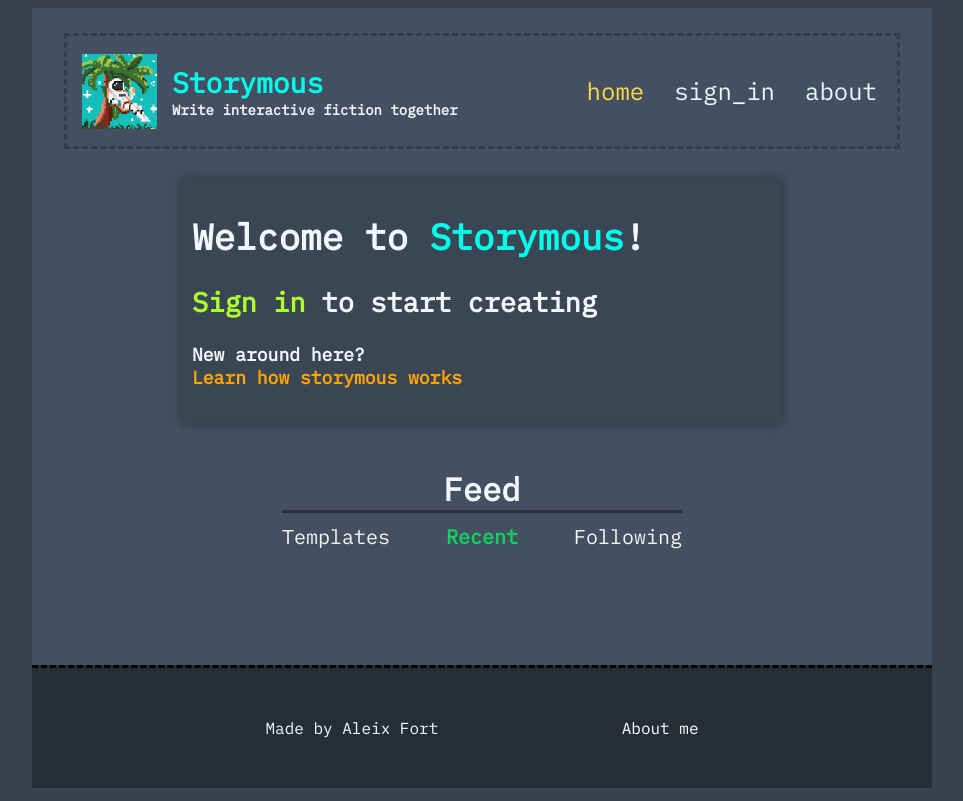
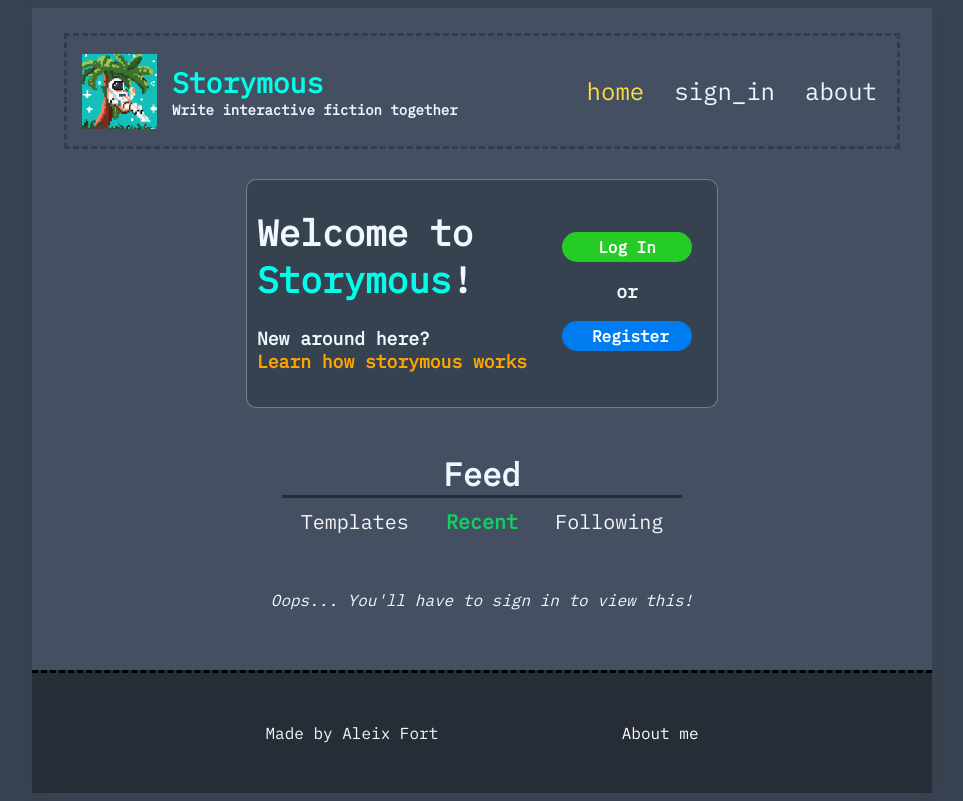
Before and after one commit to aleixfortm/storymous-old, a Flask app: page /home/recent in a window 1280 px wide. Shown: the whole page, without its empty margins (158-1121 px from the left). Run offline with Flask 2, Linux system fonts and the light colour scheme; data that the repository does not hold is empty; parts of the project's set-up code (start-up, migrations or seed data) failed here and were passed over.

Commit message:
Edited homepage and added buttons for signing in

```diff
--- a/static/styles.css
+++ b/static/styles.css
@@ -279,22 +279,13 @@ body {
     border: 3px solid whitesmoke;
 }
 
-.introduction__box-2 {
-    max-width: 600px;
-    margin: 25px auto 0 auto;
-    padding: 10px 0px;
-    background-color: #3b4655;
-    display: flex;
-    flex-direction: row;
-    flex-direction: row;
-    justify-content: space-between;
-    box-shadow: 0 0 10px 0 #29313a;
-}
+
 
 .introduction__text-2 {
     font-size: large;
     justify-content: center;
     margin-left: 10px;
+    padding-right: 10px;
 }
 
 .introduction__signin {
@@ -403,8 +394,84 @@ body {
 
 /* ---------- Feed-selector ------------*/
 
+.signup-buttons {
+    justify-content: space-evenly;
+    align-items: center;
+    text-align: center;
+    padding: 10px 25px;
+    margin: auto auto;
+}
+
+.login-home{
+    padding: 5px 30px;
+    background-color: whitesmoke;
+    color: #ffffff;
+    border-radius: 15px;
+    font-weight: bold;
+    font-size: medium;
+    max-width: 70px;
+    margin: auto;
+    background-color: rgb(37, 204, 37);
+}
+
+.login-home:hover {
+    background-color: rgb(24, 136, 24);
+}
+
+.register-home {
+    padding: 5px 30px;
+    background-color: whitesmoke;
+    color: #ffffff;
+    border-radius: 15px;
+    font-weight: bold;
+    font-size: medium;
+    max-width: 70px;
+    margin: auto;
+    background-color: rgb(0, 124, 240);
+}
+
+.register-home:hover {
+    background-color: rgb(0, 83, 161);
+}
+
+.introduction__box-2 {
+    width: fit-content;
+    display: flex;
+    flex-direction: row;
+    justify-content:space-around;
+    background-color: #374250;
+    margin: 20px auto;
+    padding: 5px 0 10px 0;
+    font-size: large;
+    border: 1px solid rgba(245, 245, 245, 0.329);
+    border-radius: 10px;
+}
+
+.logout-button {
+    padding: 5px 30px;
+    background-color: whitesmoke;
+    color: #ffffff;
+    border-radius: 15px;
+    font-weight: bold;
+    font-size: medium;
+    max-width: 70px;
+    margin: auto;
+    background-color: rgb(224, 20, 20);
+}
+
+.logout-button:hover {
+    background-color: rgb(156, 32, 32);
+}
+
 .feed-selector {
     margin: 0 5px;
+}
+
+@media screen and (max-width: 530px) {
+    .introduction__box-2 {
+        flex-direction: column;
+    }
+
 }
 
 .feed-selector__container {
@@ -424,13 +491,13 @@ body {
     margin-bottom: 10px;
     cursor: default;
     font-weight: bolder;
-    border-bottom: 3px solid #2a313b;
+    border-bottom: 3px solid #282e35;
 }
 
 .feed-selector__options-container {
     display: flex;
     flex-direction: row;
-    justify-content: space-between;
+    justify-content: space-around;
     align-items: center;
     text-align: center;
 }
--- a/templates/404.html
+++ b/templates/404.html
@@ -5,7 +5,7 @@
                     {% if user_logged %}
                     <li class="navbar__navigation-item"><a href="{{url_for('home.home')}}" class="navbar__link " style="color:rgb(255, 220, 64);">home</a></li>
                     <li class="navbar__navigation-item"><a href="{{url_for('posts.user')}}" class="navbar__link ">profile</a></li>
-                    <li class="navbar__navigation-item"><a href="{{url_for('auth.logout')}}" class="navbar__link ">log_out</a></li>
+                    <li class="navbar__navigation-item"><a href="{{url_for('auth.logout')}}" class="navbar__link ">settings</a></li>
                     {% else %}
                     <li class="navbar__navigation-item"><a href="{{url_for('home.home')}}" class="navbar__link " style="color:rgb(255, 220, 64);">home</a></li>
                     <li class="navbar__navigation-item"><a href="{{url_for('auth.login')}}" class="navbar__link ">sign_in</a></li>
--- a/templates/about.html
+++ b/templates/about.html
@@ -5,7 +5,7 @@
             {% if user_logged %}
             <li class="navbar__navigation-item"><a href="{{url_for('home.home')}}" class="navbar__link ">home</a></li>
             <li class="navbar__navigation-item"><a href="{{url_for('posts.user')}}" class="navbar__link ">profile</a></li>
-            <li class="navbar__navigation-item"><a href="{{url_for('auth.logout')}}" class="navbar__link ">log_out</a></li>
+            <li class="navbar__navigation-item"><a href="{{url_for('auth.logout')}}" class="navbar__link ">settings</a></li>
             {% else %}
             <li class="navbar__navigation-item"><a href="{{url_for('home.home')}}" class="navbar__link ">home</a></li>
             <li class="navbar__navigation-item"><a href="{{url_for('auth.login')}}" class="navbar__link ">sign_in</a></li>
--- a/templates/feeds/recent.html
+++ b/templates/feeds/recent.html
@@ -13,6 +13,7 @@
 
 <main class="main">
     <section class="story">
+        {% if user_logged %}
             {% if stories %}
                 {% for story in stories %}
                     <div>
@@ -40,5 +41,8 @@
                     </div>
                 {% endfor %}
             {% endif %}
+        {% else %}
+        <p class="oops-feed">Oops... You'll have to sign in to view this!</p>
+        {% endif %}
     </section>
 </main>
--- a/templates/home.html
+++ b/templates/home.html
@@ -5,7 +5,7 @@
                     {% if user_logged %}
                     <li class="navbar__navigation-item"><a href="{{url_for('home.home')}}" class="navbar__link " style="color:rgb(255, 220, 64);">home</a></li>
                     <li class="navbar__navigation-item"><a href="{{url_for('posts.user')}}" class="navbar__link ">profile</a></li>
-                    <li class="navbar__navigation-item"><a href="{{url_for('auth.logout')}}" class="navbar__link ">log_out</a></li>
+                    <li class="navbar__navigation-item"><a href="{{url_for('auth.logout')}}" class="navbar__link ">settings</a></li>
                     {% else %}
                     <li class="navbar__navigation-item"><a href="{{url_for('home.home')}}" class="navbar__link " style="color:rgb(255, 220, 64);">home</a></li>
                     <li class="navbar__navigation-item"><a href="{{url_for('auth.login')}}" class="navbar__link ">sign_in</a></li>
@@ -27,14 +27,17 @@
                     Learn how storymous works</a></h4>
             </div>
         </div>
-
     {% else %}
     <div class="introduction__box-2">
         <div class="introduction__text-2">
-            <h1>Welcome to <span class="introduction__user-title">Storymous</span>!<br>
-            <h2> <a href="{{ url_for('auth.login') }}" class="introduction__signin">Sign in</a> to start creating<br> </h2></h1>
+            <h1>Welcome to <span class="introduction__user-title"><br>Storymous</span>!<br>
             <h4>New around here? <a href="{{ url_for('home.about') }}" class="introduction__about"> <br>
                 Learn how storymous works</a></h4>
+        </div>
+        <div class="signup-buttons">
+            <a href="{{ url_for('auth.login') }}" style="text-decoration: none;"><div class="login-home">Log In</div></a>
+            <p><b>or</b></p>
+            <a href="{{ url_for('auth.register') }}" style="text-decoration: none;"><div class="register-home">Register</div></a>
         </div>
     {% endif %}
 
--- a/templates/newstory.html
+++ b/templates/newstory.html
@@ -3,7 +3,7 @@
         <ul class="navbar__navigation">
             <li class="navbar__navigation-item"><a href="{{url_for('home.home')}}" class="navbar__link " >home</a></li>
             <li class="navbar__navigation-item"><a href="{{url_for('posts.user')}}" class="navbar__link " >profile</a></li>
-            <li class="navbar__navigation-item"><a href="{{url_for('auth.logout')}}" class="navbar__link ">log_out</a></li>
+            <li class="navbar__navigation-item"><a href="{{url_for('auth.logout')}}" class="navbar__link ">settings</a></li>
         </ul>
     </header>
     <main class="main">
--- a/templates/post.html
+++ b/templates/post.html
@@ -3,7 +3,7 @@
         <ul class="navbar__navigation">
             <li class="navbar__navigation-item"><a href="{{url_for('home.home')}}" class="navbar__link " >home</a></li>
             <li class="navbar__navigation-item"><a href="{{url_for('posts.user')}}" class="navbar__link ">profile</a></li>
-            <li class="navbar__navigation-item"><a href="{{url_for('auth.logout')}}" class="navbar__link ">log_out</a></li>
+            <li class="navbar__navigation-item"><a href="{{url_for('auth.logout')}}" class="navbar__link ">settings</a></li>
         </ul>
     </header>
     <main class="main" style="flex-direction: column;">
--- a/templates/profile.html
+++ b/templates/profile.html
@@ -3,13 +3,13 @@
         <ul class="navbar__navigation">
             <li class="navbar__navigation-item"><a href="{{url_for('home.home')}}" class="navbar__link " >home</a></li>
             <li class="navbar__navigation-item"><a href="{{url_for('posts.user')}}" class="navbar__link " style="color:rgb(255, 220, 64);">profile</a></li>
-            <li class="navbar__navigation-item"><a href="{{url_for('auth.logout')}}" class="navbar__link ">log_out</a></li>
+            <li class="navbar__navigation-item"><a href="{{url_for('auth.logout')}}" class="navbar__link ">settings</a></li>
         </ul>
     </header>
 
         <div class="oops-feed">Work in progress - section not finished!</div>
 
-        <div class="introduction__text-box">
+        <div class="introduction__text-box cur-def">
             <div class="introduction__text-stats">
                 <div class="introduction__text-stats-title-container">
                     <div class="introduction__text-stats-title"><span class="lower-2">@</span>{{ username }}</div>
@@ -48,6 +48,8 @@
                 <a href="#" style="text-decoration: none;"><div class="edit-profile">User settings</div></a>
             </div>
         </div>
+
+        <a href="{{ url_for('auth.logout')}}" style="text-decoration: none;"><div class="logout-button">Log Out</div></a>
     <main class="main" style="flex-direction: column;">
         <div class="feed-selector">
             <div class="feed-selector__container">
```
Lines whose indentation alone changed are shown as unchanged.
